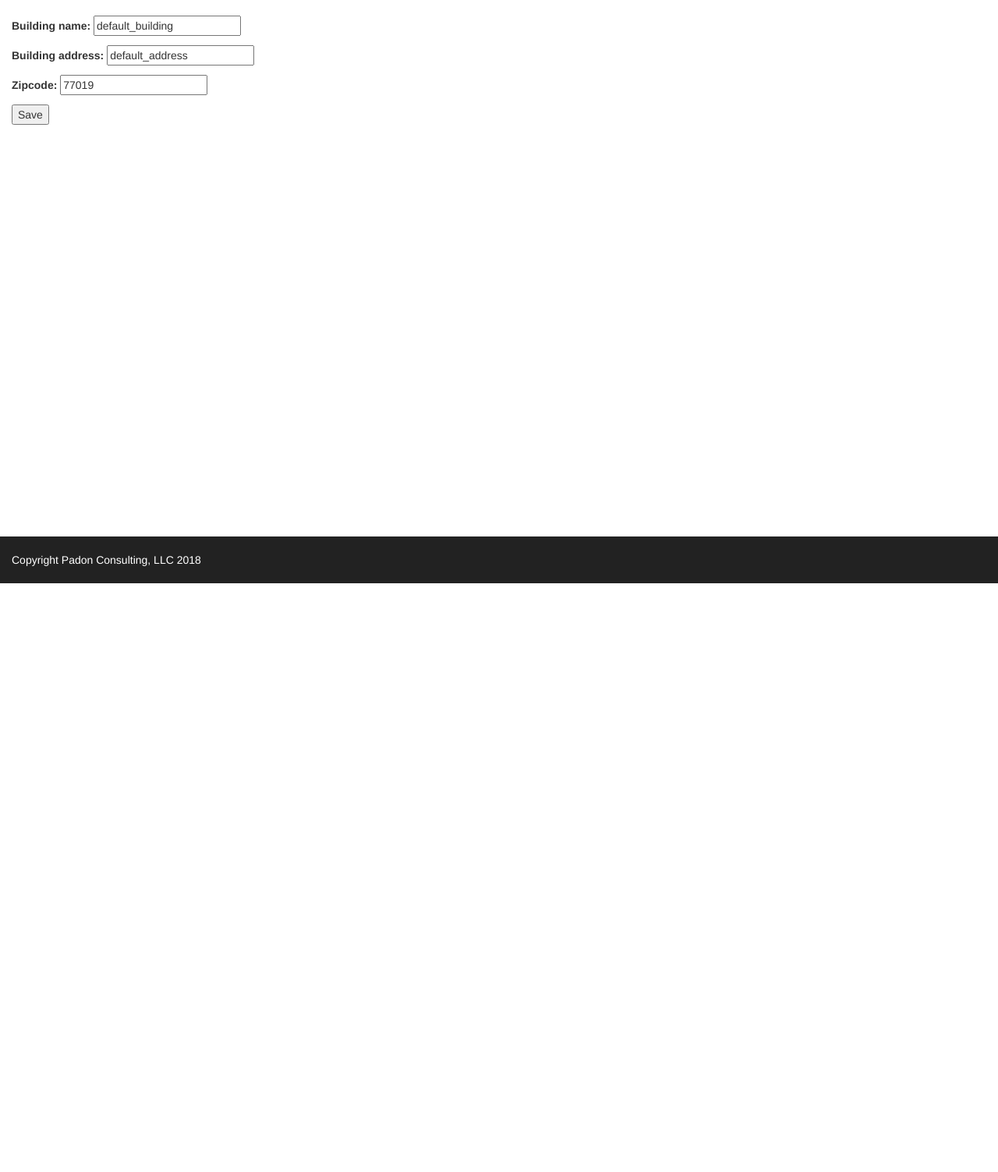
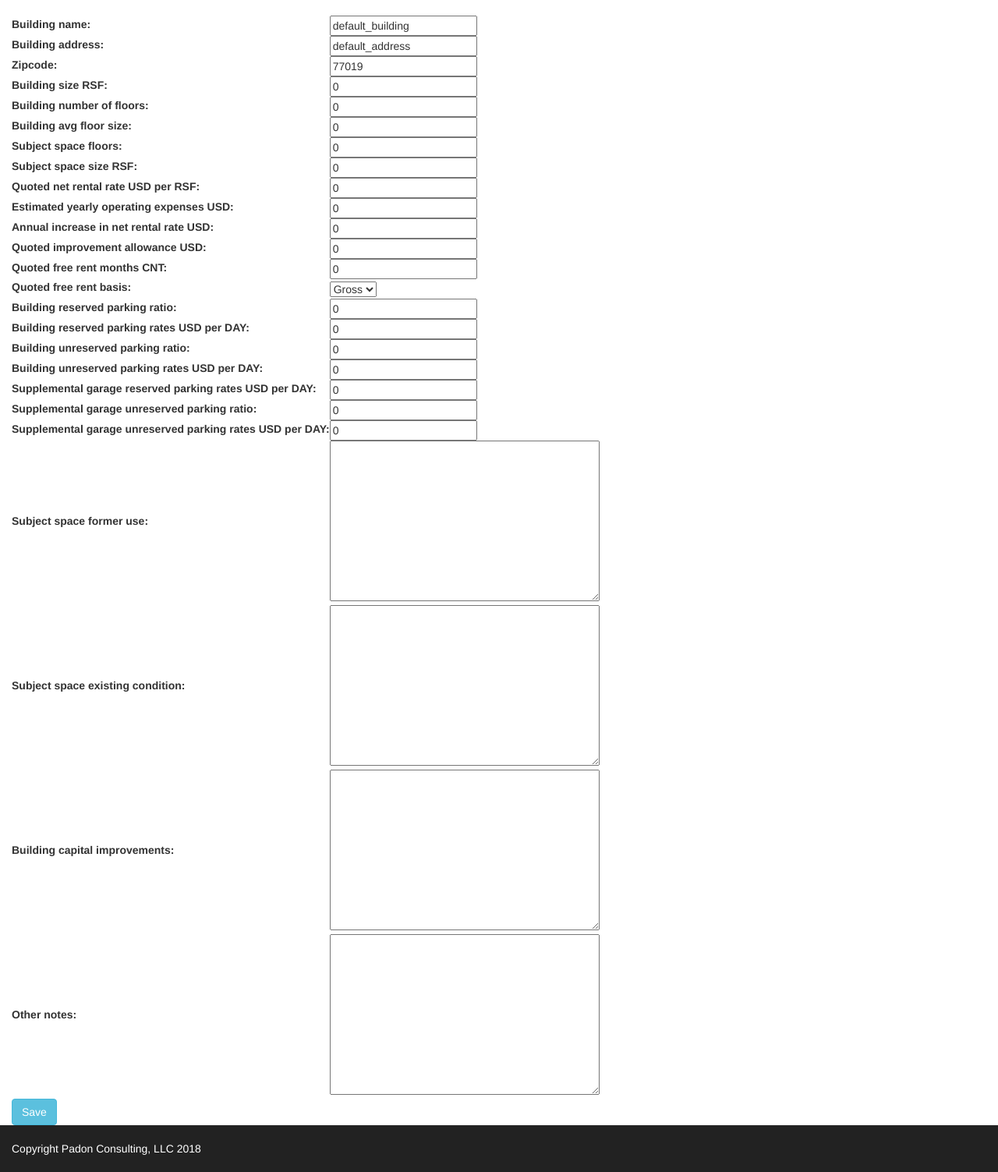
Before and after one commit to npadon/broker_app, a Django app: page /survey/add/ in a window 1280 px wide. Shown: the part 52-1555 px from the top of the page at 78% size. Before the commit the page ends 800 px from the top, so only its background shows below. Run offline with Django 3.2, Linux system fonts and the light colour scheme; some libraries are stand-ins or nearby versions.

Commit message:
Modify forms. Add PDF generation

```diff
--- a/broker_app/templates/broker_app/executivesummary_confirm_delete.html
+++ b/broker_app/templates/broker_app/executivesummary_confirm_delete.html
@@ -3,6 +3,7 @@
 <form action="" method="post">
     {% csrf_token %}
     <p>Are you sure you want to delete "{{ object }}"?</p>
-    <input type="submit" value="Confirm" />
+
+    <input type="submit" class="btn btn-info" value="Confirm"/>
 </form>
 {% endblock %}
--- a/broker_app/templates/broker_app/executivesummary_form.html
+++ b/broker_app/templates/broker_app/executivesummary_form.html
@@ -3,6 +3,7 @@
 <form action="" method="post">
     {% csrf_token %}
     {{ form.as_p }}
-    <input type="submit" value="Save"/>
+
+    <input type="submit" class="btn btn-info" value="Save"/>
 </form>
 {% endblock %}
--- a/broker_app/templates/broker_app/executivesummary_update_form.html
+++ b/broker_app/templates/broker_app/executivesummary_update_form.html
@@ -3,6 +3,7 @@
 <form action="" method="post">
     {% csrf_token %}
     {{ form.as_p }}
-    <input type="submit" value="Update"/>
+
+    <input type="submit" class="btn btn-info" value="Update"/>
 </form>
 {% endblock %}
--- a/broker_app/templates/broker_app/requirement_confirm_delete.html
+++ b/broker_app/templates/broker_app/requirement_confirm_delete.html
@@ -3,6 +3,7 @@
 <form action="" method="post">
     {% csrf_token %}
     <p>Are you sure you want to delete "{{ object }}"?</p>
-    <input type="submit" value="Confirm" />
+
+    <input type="submit" class="btn btn-info" value="Confirm"/>
 </form>
 {% endblock %}
--- a/broker_app/templates/broker_app/survey_confirm_delete.html
+++ b/broker_app/templates/broker_app/survey_confirm_delete.html
@@ -3,6 +3,7 @@
 <form action="" method="post">
     {% csrf_token %}
     <p>Are you sure you want to delete "{{ object }}"?</p>
-    <input type="submit" value="Confirm" />
+
+    <input type="submit" class="btn btn-info" value="Confirm"/>
 </form>
 {% endblock %}
--- a/broker_app/templates/broker_app/survey_form.html
+++ b/broker_app/templates/broker_app/survey_form.html
@@ -2,7 +2,10 @@
 {% block content %}
 <form action="" method="post">
     {% csrf_token %}
-    {{ form.as_p }}
-    <input type="submit" value="Save"/>
+    <table>
+        {{ form.as_table }}
+    </table>
+
+    <input type="submit" class="btn btn-info" value="Save"/>
 </form>
 {% endblock %}
--- a/broker_app/templates/broker_app/tourbook_confirm_delete.html
+++ b/broker_app/templates/broker_app/tourbook_confirm_delete.html
@@ -3,6 +3,7 @@
 <form action="" method="post">
     {% csrf_token %}
     <p>Are you sure you want to delete "{{ object }}"?</p>
-    <input type="submit" value="Confirm" />
+
+    <input type="submit" class="btn btn-info" value="Confirm"/>
 </form>
 {% endblock %}
--- a/broker_app/urls.py
+++ b/broker_app/urls.py
@@ -3,6 +3,7 @@ from broker_app.views import index, SurveyCreate, SurveyUpdate, SurveyDelete, Re
     ExecutiveSummaryUpdate
 from django.contrib.auth import views as auth_views
 from django.urls import path
+from .tourbook_pdf import tourbook_pdf_view
 
 urlpatterns = [
     path('', index, name='index'),
@@ -19,6 +20,7 @@ urlpatterns = [
     path('tourbook/<int:pk>/delete/', TourBookDelete.as_view(), name='tourbook-delete'),
     path('executivesummary/add/', ExecutiveSummaryCreate.as_view(), name='executivesummary-add'),
     path('executivesummary/<int:pk>/', ExecutiveSummaryUpdate.as_view(), name='executivesummary-update'),
-    path('executivesummary/<int:pk>/delete/', ExecutiveSummaryDelete.as_view(), name='executivesummary-delete')
+    path('executivesummary/<int:pk>/delete/', ExecutiveSummaryDelete.as_view(), name='executivesummary-delete'),
+    path('tourbook_pdf/<int:pk>/', tourbook_pdf_view, name='tourbook-pdf')
 
 ]
--- a/broker_app/views.py
+++ b/broker_app/views.py
@@ -4,7 +4,6 @@ from django.urls import reverse_lazy
 from django.views.generic.edit import CreateView, UpdateView, DeleteView
 
 from .models import Survey, Requirement, TourBook, ExecutiveSummary
-
 
 @login_required
 def index(request):
@@ -20,15 +19,42 @@ def index(request):
     return render(request, 'broker_app/index.html', context)
 
 
+survey_fields = ['building_name',
+                 'building_address',
+                 'zipcode',
+                 'building_size_RSF',
+                 'building_number_of_floors',
+                 'building_avg_floor_size',
+                 'subject_space_floors',
+                 'subject_space_size_RSF',
+                 'quoted_net_rental_rate_USD_per_RSF',
+                 'estimated_yearly_operating_expenses_USD',
+                 'annual_increase_in_net_rental_rate_USD',
+                 'quoted_improvement_allowance_USD',
+                 'quoted_free_rent_months_CNT',
+                 'quoted_free_rent_basis',
+                 'building_reserved_parking_ratio',
+                 'building_reserved_parking_rates_USD_per_DAY',
+                 'building_unreserved_parking_ratio',
+                 'building_unreserved_parking_rates_USD_per_DAY',
+                 'supplemental_garage_reserved_parking_rates_USD_per_DAY',
+                 'supplemental_garage_unreserved_parking_ratio',
+                 'supplemental_garage_unreserved_parking_rates_USD_per_DAY',
+                 'subject_space_former_use',
+                 'subject_space_existing_condition',
+                 'building_capital_improvements',
+                 'other_notes']
+
+
 # Surveys
 class SurveyCreate(CreateView):
     model = Survey
-    fields = ['building_name', 'building_address', 'zipcode']
+    fields = survey_fields
 
 
 class SurveyUpdate(UpdateView):
     model = Survey
-    fields = ['building_name', 'building_address', 'zipcode']
+    fields = survey_fields
 
     def form_valid(self, form):
         form.instance.created_by = self.request.user
@@ -63,12 +89,12 @@ class RequirementsDelete(DeleteView):
 # TourBooks
 class TourBookCreate(CreateView):
     model = TourBook
-    fields = ['tour_title', 'tour_date']
+    fields = ['tour_title', 'tour_date', 'surveys']
 
 
 class TourBookUpdate(UpdateView):
     model = TourBook
-    fields = ['tour_title', 'tour_date']
+    fields = ['tour_title', 'tour_date', 'surveys']
 
     def form_valid(self, form):
         form.instance.created_by = self.request.user
--- a/brokerproject/settings.py
+++ b/brokerproject/settings.py
@@ -126,5 +126,5 @@ STATICFILES_DIRS = (
 )
 
 # Activate Django-Heroku.
-# import django_heroku
-# django_heroku.settings(locals())
+import django_heroku
+django_heroku.settings(locals())
--- a/requirements.txt
+++ b/requirements.txt
@@ -2,6 +2,8 @@ dj-database-url==0.5.0
 Django==2.0.4
 django-heroku==0.3.1
 gunicorn==19.7.1
+Pillow==5.1.0
 psycopg2==2.7.4
 pytz==2018.3
+reportlab==3.4.0
 whitenoise==3.3.1
```
Also changed, not shown: broker_app/templates/broker_app/requirement_form.html (+5 -2 lines), broker_app/templates/broker_app/requirement_update_form.html (+5 -2 lines), broker_app/templates/broker_app/survey_update_form.html (+5 -2 lines), broker_app/templates/broker_app/tourbook_form.html (+6 -2 lines), broker_app/templates/broker_app/tourbook_update_form.html (+5 -2 lines), broker_app/tourbook_pdf.py (added, +33 -0 lines), broker_app/migrations/0005_auto_20180502_1659.py (added).
